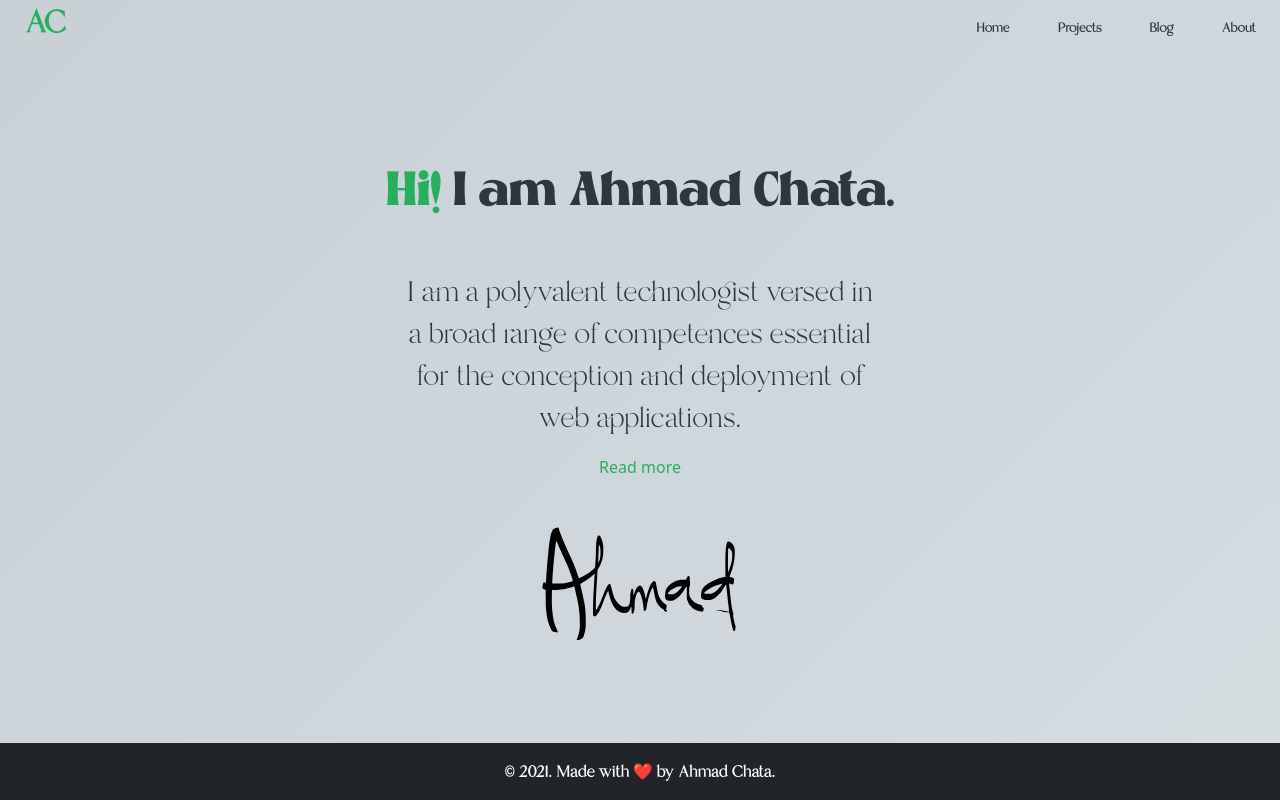
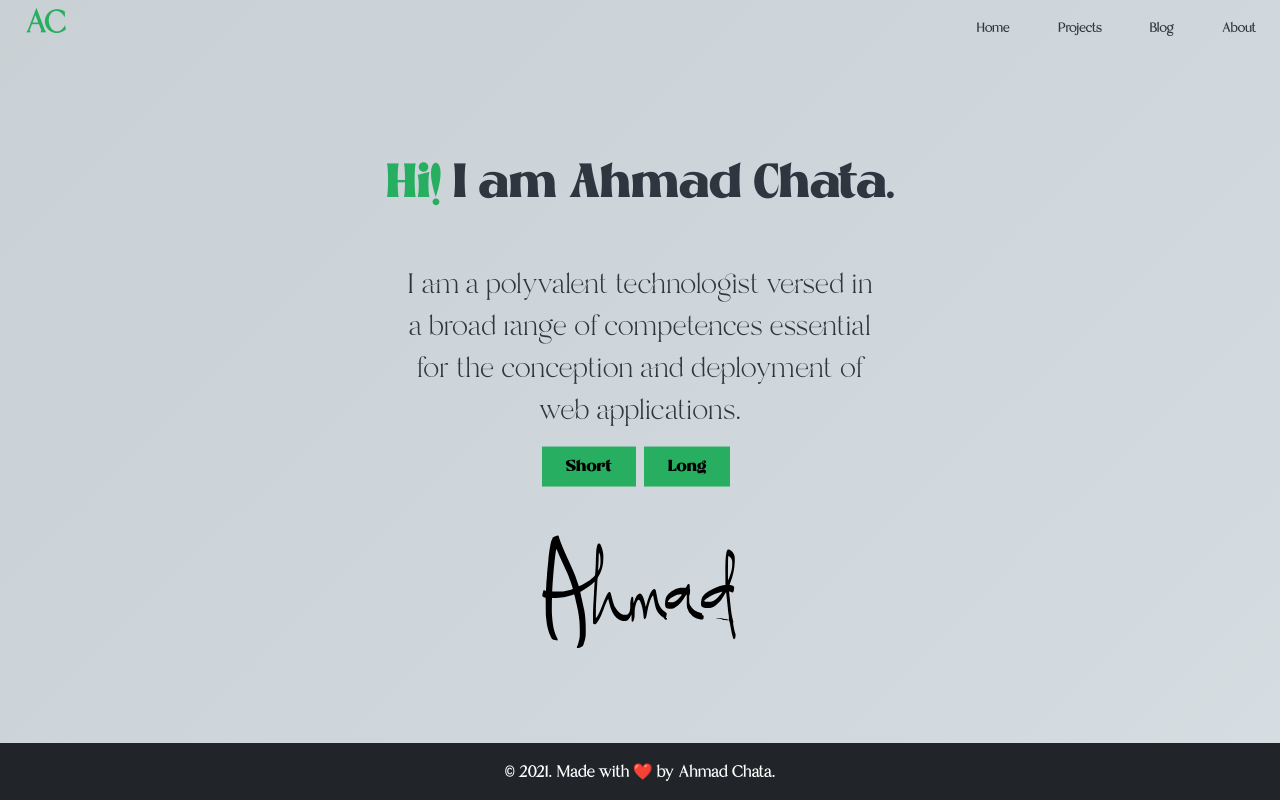
Before and after one commit to ahmadchata/portfolio_v2, a Next.js app: page / in a window 1280 px wide. Built offline with nearby package versions, Linux system fonts and the light colour scheme.

Commit message:
Add show bio buttons

```diff
--- /dev/null
+++ b/components/buttons.jsx
@@ -0,0 +1,30 @@
+import React, { useState } from "react";
+
+const BioButtons = ({ buttons, submit }) => {
+  const [clickedId, setClickedId] = useState(-1);
+
+  const handleClick = (event, id) => {
+    setClickedId(id);
+    submit(event);
+  };
+
+  return (
+    <>
+      {buttons.map((buttonLabel, i) => (
+        <button
+          key={i}
+          id={i}
+          name={buttonLabel}
+          onClick={(event) => handleClick(event, i)}
+          className={`py-2 px-4 monteya-font me-2
+            ${i === clickedId ? "active" : "bio-buttons "}
+          `}
+        >
+          {buttonLabel}
+        </button>
+      ))}
+    </>
+  );
+};
+
+export default BioButtons;
--- a/pages/index.js
+++ b/pages/index.js
@@ -1,6 +1,13 @@
 import Head from "next/head";
+import { useState } from "react";
+import BioButtons from "@/components/buttons";
 
 export default function Home() {
+  const [bio, setBio] = useState();
+  const showBio = (e) => {
+    setBio(+e.target.id);
+    console.log(bio);
+  };
   return (
     <>
       <Head>
@@ -20,7 +27,14 @@ export default function Home() {
             competences essential for the conception and deployment of web
             applications.
           </p>
-          <span className="green">Read more</span>
+          <BioButtons buttons={["Short", "Long"]} submit={showBio} />
+          {bio === 1 && (
+            <p className="branch-font short-bio w-75 mx-auto show">
+              I am a polyvalent technologist versed in a broad range of
+              competences essential for the conception and deployment of web
+              applications.
+            </p>
+          )}
           <div className="mt-5">
             <svg
               version="1.0"
--- a/styles/globals.css
+++ b/styles/globals.css
@@ -50,6 +50,20 @@
   color: #2f3640;
 }
 
+.show {
+  animation: reveal 1.5s;
+}
+
+.active {
+  border: none;
+  background: #0e6b59;
+}
+
+.bio-buttons {
+  border: none;
+  background: #27ae60;
+}
+
 /* Navbar */
 .links {
   text-decoration: none;
@@ -69,7 +83,17 @@
 }
 
 /*==== Animations ==== */
-
+@keyframes reveal {
+  0% {
+    opacity: 0;
+  }
+  50% {
+    opacity: 0.5;
+  }
+  100% {
+    opacity: 1;
+  }
+}
 @keyframes gradient {
 	0% {
 		background-position: 0% 50%;
```
